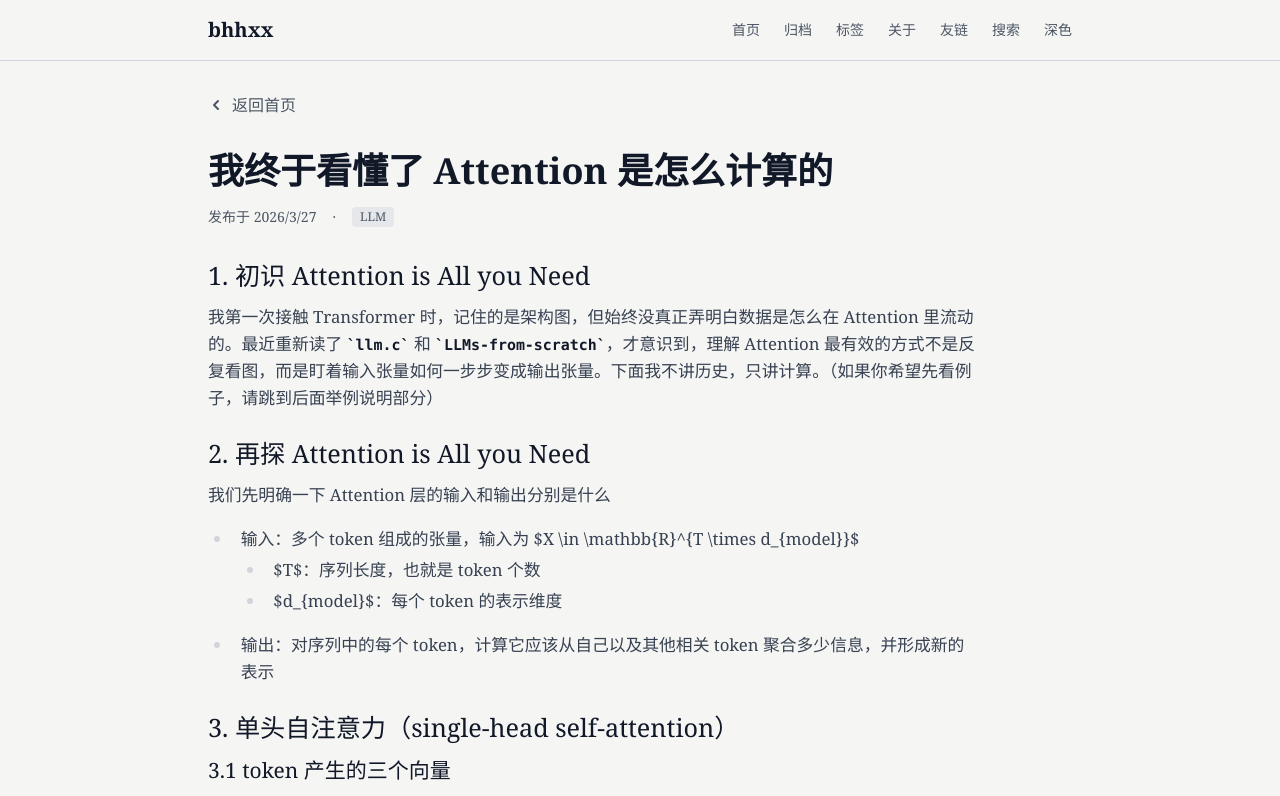
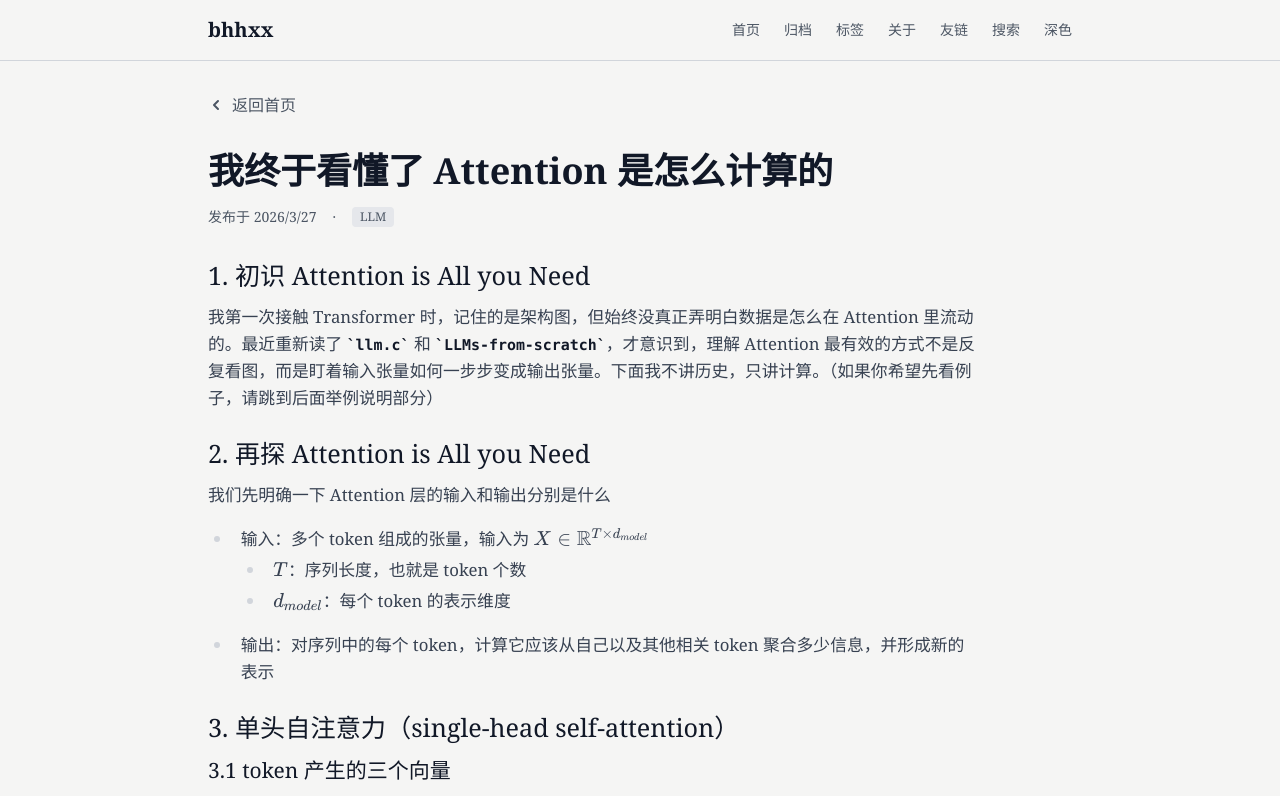
Before and after one commit to bhhxx/vibe-blog, a Next.js app: page /post/2026-03-27-attention in a window 1280 px wide. Shown: the top 796 px of the page. Built offline with nearby package versions, Linux system fonts and the light colour scheme.

Commit message:
Enable KaTeX rendering for markdown math

```diff
--- a/app/about/page.tsx
+++ b/app/about/page.tsx
@@ -1,6 +1,8 @@
 import ReactMarkdown from 'react-markdown';
 import remarkGfm from 'remark-gfm';
 import rehypeHighlight from 'rehype-highlight';
+import remarkMath from 'remark-math';
+import rehypeKatex from 'rehype-katex';
 import { siteConfig } from '@/config/site';
 
 export default function AboutPage() {
@@ -34,8 +36,8 @@
 
       <article className="prose dark:prose-invert max-w-none">
         <ReactMarkdown
-          remarkPlugins={[remarkGfm]}
-          rehypePlugins={[rehypeHighlight]}
+          remarkPlugins={[remarkGfm, remarkMath]}
+          rehypePlugins={[rehypeKatex, rehypeHighlight]}
         >
           {aboutContent + wechatSection}
         </ReactMarkdown>
--- a/app/layout.tsx
+++ b/app/layout.tsx
@@ -1,5 +1,6 @@
 import type { Metadata } from "next";
 import "../styles/globals.css";
+import "katex/dist/katex.min.css";
 import { ThemeProvider } from "@/components/ThemeProvider";
 import { Header } from "@/components/Header";
 import { Footer } from "@/components/Footer";
--- a/components/ArticleContent.tsx
+++ b/components/ArticleContent.tsx
@@ -3,7 +3,9 @@
 import React, { useMemo } from 'react';
 import ReactMarkdown from 'react-markdown';
 import remarkGfm from 'remark-gfm';
+import remarkMath from 'remark-math';
 import rehypeHighlight from 'rehype-highlight';
+import rehypeKatex from 'rehype-katex';
 import rehypeRaw from 'rehype-raw';
 import { CodeBlock } from './CodeBlock';
 import { MermaidDiagram } from './MermaidDiagram';
@@ -77,8 +79,8 @@
   return (
     <div className="prose prose-lg dark:prose-invert max-w-none">
       <ReactMarkdown
-        remarkPlugins={[remarkGfm]}
-        rehypePlugins={[rehypeHighlight, rehypeRaw]}
+        remarkPlugins={[remarkGfm, remarkMath]}
+        rehypePlugins={[rehypeRaw, rehypeKatex, rehypeHighlight]}
         components={{
           h1: ({ children }) => null,
           h2: ({ children, ...props }: any) => (
--- a/package.json
+++ b/package.json
@@ -28,8 +28,10 @@
     "react-dom": "^19.2.4",
     "react-markdown": "^10.1.0",
     "rehype-highlight": "^7.0.2",
+    "rehype-katex": "^7.0.1",
     "rehype-raw": "^7.0.0",
     "remark-gfm": "^4.0.1",
+    "remark-math": "^6.0.0",
     "tailwindcss": "^3.4.19",
     "typescript": "^5.9.3"
   }
```
Also changed, not shown: 1 other file (tests, documents, lock files or other folders).
